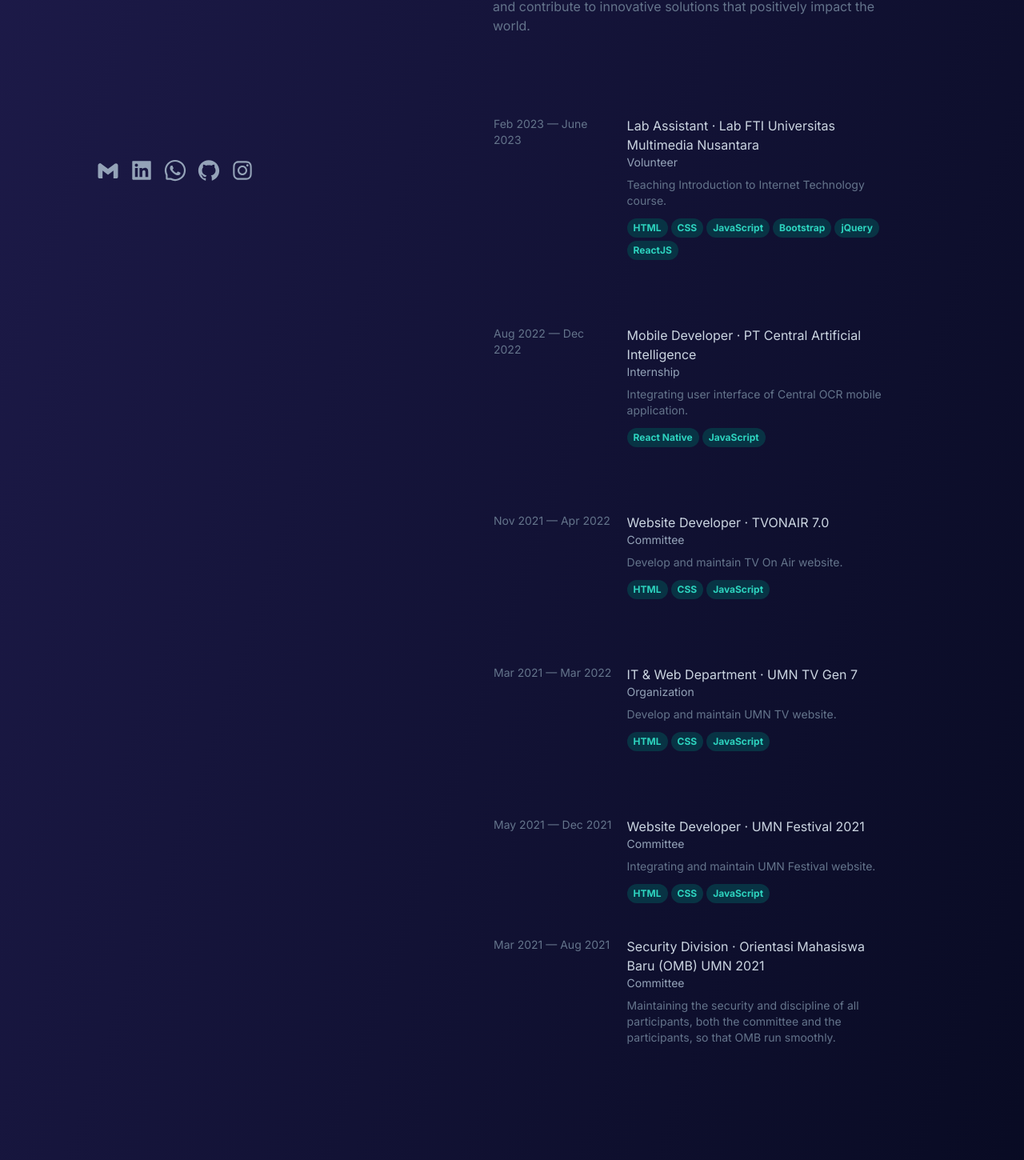
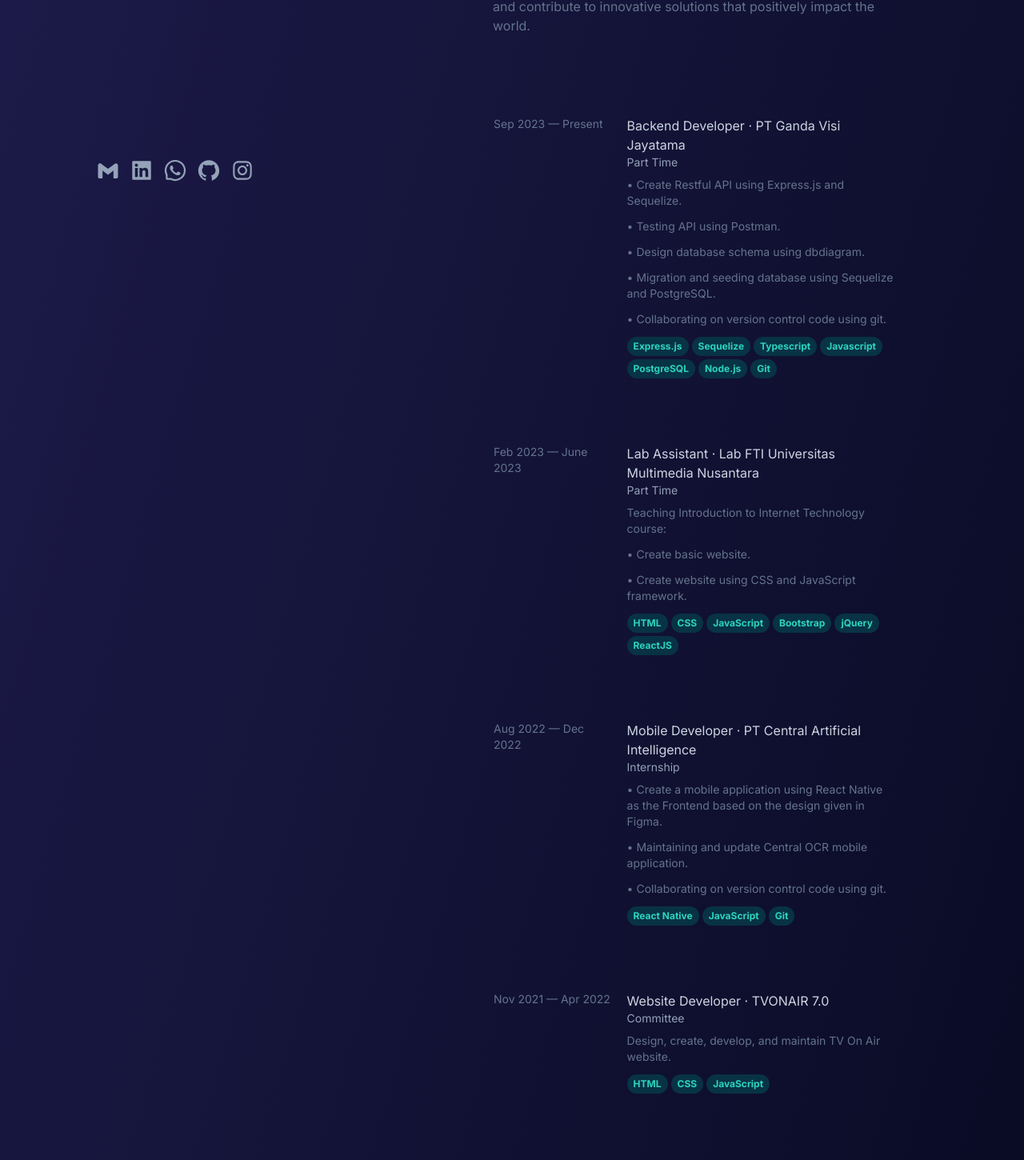
Before and after one commit to FelixFer/FelixPortofolio-Updated, a Next.js app: page / in a window 1280 px wide. Shown: the part 492-1942 px from the top of the page at 80% size. Built offline with nearby package versions, Linux system fonts and the light colour scheme.

Commit message:
feat: 🎸 update position and experience

```diff
--- a/src/app/page.tsx
+++ b/src/app/page.tsx
@@ -79,13 +79,14 @@ export default function Home() {
       <aside className='sm:mx-10 lg:h-screen lg:sticky lg:top-0 lg:pt-20 lg:px-20 lg:flex lg:flex-col px-5'>
         <div>
           <h1 className='text-slate-200 text-3xl sm:text-4xl lg:text-5xl my-6 lg:mt-0 font-bold'>Felix Ferdinand</h1>
+          <h2 className='text-slate-300 sm:text-xl lg:text-2xl xl:text-3xl'>Backend Developer</h2>
           <h3 className='text-slate-400 sm:text-sm lg:text-lg xl:text-xl'>Informatics Engineering Student at Universitas Multimedia Nusantara</h3>
           {/* <i className='text-slate-600 mb-20 lg:mb-0 sm:mx-10 lg:mx-0'>&quot;Once you start and its hard to stop, thats what you call addiction.&quot;</i> */}
           <div className='mt-20 hidden lg:block'>
             <ul className='text-slate-500 font-bold'>
-              <li className={`my-4 hover:text-slate-300 hover:tracking-widest cursor-pointer ${activeLink === 'about' ? 'text-slate-300 tracking-widest' : ''}`}><a href="#about">About</a></li>
-              <li className={`my-4 hover:text-slate-300 hover:tracking-widest cursor-pointer ${activeLink === 'experience' ? 'text-slate-300 tracking-widest' : ''}`}><a href="#experience">Experience</a></li>
-              <li className={`my-4 hover:text-slate-300 hover:tracking-widest cursor-pointer ${activeLink === 'project' ? 'text-slate-300 tracking-widest' : ''}`}><a href="#project">Project</a></li>
+              <li className={`my-4 hover:text-slate-300 hover:tracking-widest cursor-pointer transition-all ${activeLink === 'about' ? 'text-slate-300 tracking-widest' : ''}`}><a href="#about">About</a></li>
+              <li className={`my-4 hover:text-slate-300 hover:tracking-widest cursor-pointer transition-all ${activeLink === 'experience' ? 'text-slate-300 tracking-widest' : ''}`}><a href="#experience">Experience</a></li>
+              <li className={`my-4 hover:text-slate-300 hover:tracking-widest cursor-pointer transition-all ${activeLink === 'project' ? 'text-slate-300 tracking-widest' : ''}`}><a href="#project">Project</a></li>
             </ul>
           </div>
         </div>
@@ -125,11 +126,34 @@ export default function Home() {
           </nav>
           <div className='mb-20 px-5 lg:mb-0 sm:mx-10 lg:ml-0'>
             <div className='mb-10 sm:grid sm:grid-cols-[30%_70%] lg:p-5 lg:border lg:border-transparent lg:hover:bg-indigo-950 lg:hover:rounded-md'>
+              <p className='text-slate-500 text-sm'>Sep 2023 — Present</p>
+              <div className='sm:ml-4'>
+                <p className='text-slate-300 mt-2 sm:mt-0 hover:text-teal-400 lg:hover:text-slate-300'>Backend Developer · PT Ganda Visi Jayatama</p>
+                <p className='text-slate-400 text-sm mb-2'>Part Time</p>
+                <p className='text-slate-500 text-sm mb-3'>• Create Restful API using Express.js and Sequelize.</p>
+                <p className='text-slate-500 text-sm mb-3'>• Testing API using Postman.</p>
+                <p className='text-slate-500 text-sm mb-3'>• Design database schema using dbdiagram.</p>
+                <p className='text-slate-500 text-sm mb-3'>• Migration and seeding database using Sequelize and PostgreSQL.</p>
+                <p className='text-slate-500 text-sm mb-3'>• Collaborating on version control code using git.</p>
+                <ul className='text-teal-400 text-xs flex flex-wrap gap-1 font-bold text-[10px]'>
+                  <li className='rounded-xl bg-cyan-950 px-2 py-1'>Express.js</li>
+                  <li className='rounded-xl bg-cyan-950 px-2 py-1'>Sequelize</li>
+                  <li className='rounded-xl bg-cyan-950 px-2 py-1'>Typescript</li>
+                  <li className='rounded-xl bg-cyan-950 px-2 py-1'>Javascript</li>
+                  <li className='rounded-xl bg-cyan-950 px-2 py-1'>PostgreSQL</li>
+                  <li className='rounded-xl bg-cyan-950 px-2 py-1'>Node.js</li>
+                  <li className='rounded-xl bg-cyan-950 px-2 py-1'>Git</li>
+                </ul>
+              </div>
+            </div>
+            <div className='mb-10 sm:grid sm:grid-cols-[30%_70%] lg:p-5 lg:border lg:border-transparent lg:hover:bg-indigo-950 lg:hover:rounded-md'>
               <p className='text-slate-500 text-sm'>Feb 2023 — June 2023</p>
               <div className='sm:ml-4'>
                 <p className='text-slate-300 mt-2 sm:mt-0 hover:text-teal-400 lg:hover:text-slate-300'>Lab Assistant · Lab FTI Universitas Multimedia Nusantara</p>
-                <p className='text-slate-400 text-sm mb-2'>Volunteer</p>
-                <p className='text-slate-500 text-sm mb-3'>Teaching Introduction to Internet Technology course.</p>
+                <p className='text-slate-400 text-sm mb-2'>Part Time</p>
+                <p className='text-slate-500 text-sm mb-3'>Teaching Introduction to Internet Technology course:</p>
+                <p className='text-slate-500 text-sm mb-3'>• Create basic website.</p>
+                <p className='text-slate-500 text-sm mb-3'>• Create website using CSS and JavaScript framework.</p>
                 <ul className='text-teal-400 text-xs flex flex-wrap gap-1 font-bold text-[10px]'>
                   <li className='rounded-xl bg-cyan-950 px-2 py-1'>HTML</li>
                   <li className='rounded-xl bg-cyan-950 px-2 py-1'>CSS</li>
@@ -145,10 +169,13 @@ export default function Home() {
               <div className='sm:ml-4'>
                 <p className='text-slate-300 mt-2 sm:mt-0 hover:text-teal-400 lg:hover:text-slate-300'>Mobile Developer · PT Central Artificial Intelligence</p>
                 <p className='text-slate-400 text-sm mb-2'>Internship</p>
-                <p className='text-slate-500 text-sm mb-3'>Integrating user interface of Central OCR mobile application.</p>
+                <p className='text-slate-500 text-sm mb-3'>• Create a mobile application using React Native as the Frontend based on the design given in Figma.</p>
+                <p className='text-slate-500 text-sm mb-3'>• Maintaining and update Central OCR mobile application.</p>
+                <p className='text-slate-500 text-sm mb-3'>• Collaborating on version control code using git.</p>
                 <ul className='text-teal-400 text-xs flex flex-wrap gap-1 font-bold text-[10px]'>
                   <li className='rounded-xl bg-cyan-950 px-2 py-1'>React Native</li>
                   <li className='rounded-xl bg-cyan-950 px-2 py-1'>JavaScript</li>
+                  <li className='rounded-xl bg-cyan-950 px-2 py-1'>Git</li>
                 </ul>
               </div>
             </div>
@@ -157,7 +184,7 @@ export default function Home() {
               <div className='sm:ml-4'>
                 <p className='text-slate-300 mt-2 sm:mt-0 hover:text-teal-400 lg:hover:text-slate-300'>Website Developer · TVONAIR 7.0</p>
                 <p className='text-slate-400 text-sm mb-2'>Committee</p>
-                <p className='text-slate-500 text-sm mb-3'>Develop and maintain TV On Air website.</p>
+                <p className='text-slate-500 text-sm mb-3'>Design, create, develop, and maintain TV On Air website.</p>
                 <ul className='text-teal-400 text-xs flex flex-wrap gap-1 font-bold text-[10px]'>
                   <li className='rounded-xl bg-cyan-950 px-2 py-1'>HTML</li>
                   <li className='rounded-xl bg-cyan-950 px-2 py-1'>CSS</li>
@@ -170,7 +197,7 @@ export default function Home() {
               <div className='sm:ml-4'>
                 <p className='text-slate-300 mt-2 sm:mt-0 hover:text-teal-400 lg:hover:text-slate-300'>IT & Web Department · UMN TV Gen 7</p>
                 <p className='text-slate-400 text-sm mb-2'>Organization</p>
-                <p className='text-slate-500 text-sm mb-3'>Develop and maintain UMN TV website.</p>
+                <p className='text-slate-500 text-sm mb-3'>Design, create, develop, and maintain UMN TV website.</p>
                 <ul className='text-teal-400 text-xs flex flex-wrap gap-1 font-bold text-[10px]'>
                   <li className='rounded-xl bg-cyan-950 px-2 py-1'>HTML</li>
                   <li className='rounded-xl bg-cyan-950 px-2 py-1'>CSS</li>
@@ -196,7 +223,8 @@ export default function Home() {
               <div className='sm:ml-4'>
                 <p className='text-slate-300 mt-2 sm:my-0 hover:text-teal-400 lg:hover:text-slate-300'>Security Division · Orientasi Mahasiswa Baru (OMB) UMN 2021</p>
                 <p className='text-slate-400 text-sm mb-2'>Committee</p>
-                <p className='text-slate-500 text-sm mb-3'>Maintaining the security and discipline of all participants, both the committee and the participants, so that OMB run smoothly.</p>
+                <p className='text-slate-500 text-sm mb-3'>• Supervise the flow of OMB.</p>
+                <p className='text-slate-500 text-sm mb-3'>• Maintain discipline of the committee and participants to obey OMB regulations.</p>
               </div>
             </div>
           </div>
@@ -322,7 +350,7 @@ export default function Home() {
           </div>
         </section>
 
-        <p className='text-slate-500 text-sm mb-6 px-5 lg:mb-0 sm:mx-10 lg:ml-5'>Coded in <span className='text-slate-400'>Visual Studio Code</span> by <span className='text-slate-400'>Felix Ferdinand</span>. Built with <span className='text-slate-400'>Next.js</span> and <span className='text-slate-400'>Tailwind CSS</span>, deployed with <span className='text-slate-400'>Vercel</span>. Last modified on July 26, 2023.</p>
+        <p className='text-slate-500 text-sm mb-6 px-5 lg:mb-0 sm:mx-10 lg:ml-5'>Coded in <span className='text-slate-400'>Visual Studio Code</span> by <span className='text-slate-400'>Felix Ferdinand</span>. Built with <span className='text-slate-400'>Next.js</span> and <span className='text-slate-400'>Tailwind CSS</span>, deployed with <span className='text-slate-400'>Vercel</span>. Last modified on December 4, 2023.</p>
 
         <Modal1 open={open1} onClose={() => setOpen1(false)}>
           <Carousel1>
```
